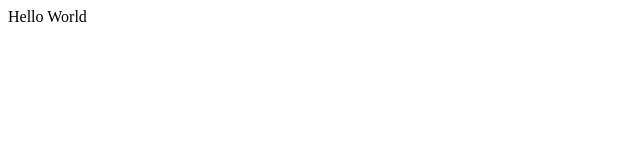
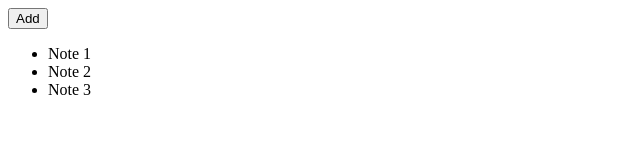
Before and after one commit to Laibaax/Notes, a plain HTML site: page index.html in a window 1280 px wide. Shown: the whole page, without its empty margins (0-640 px from the left). Drawn offline with Linux system fonts and the light colour scheme.

Commit message:
Step 2: create basic app structure for sever web app

```diff
--- a/index.html
+++ b/index.html
@@ -3,10 +3,18 @@
 <head>
     <meta charset="UTF-8">
     <meta http-equiv="X-UA-Compatible" content="IE=edge">
-    <meta name="viewport" content="width=device-width, initial-scale=1.0">
+    <meta name="viewport" content="width=device-width, initial-scale=1.0" />
     <title>Notes</title>
-</head>
-<body>
-    Hello World
-</body>
+  </head>
+  <body></body>
+  <body>
+    <form method="POST" action="/add/note/">
+      <input type="submit" value="Add"/>
+    </form>
+    <ul>
+      <li>Note 1</li>
+      <li>Note 2</li>
+      <li>Note 3</li>
+    </ul>
+  </body>
 </html>
```
